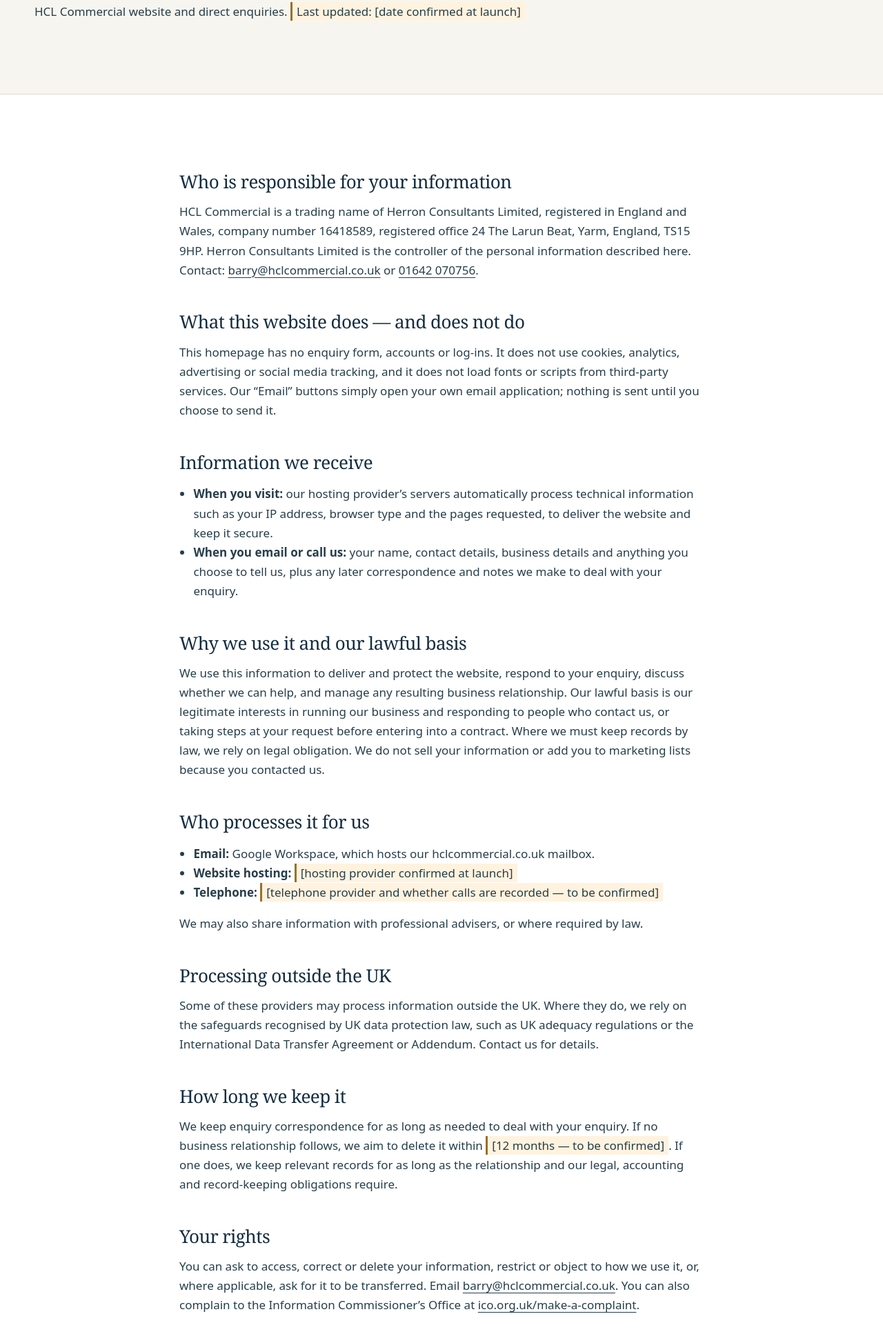
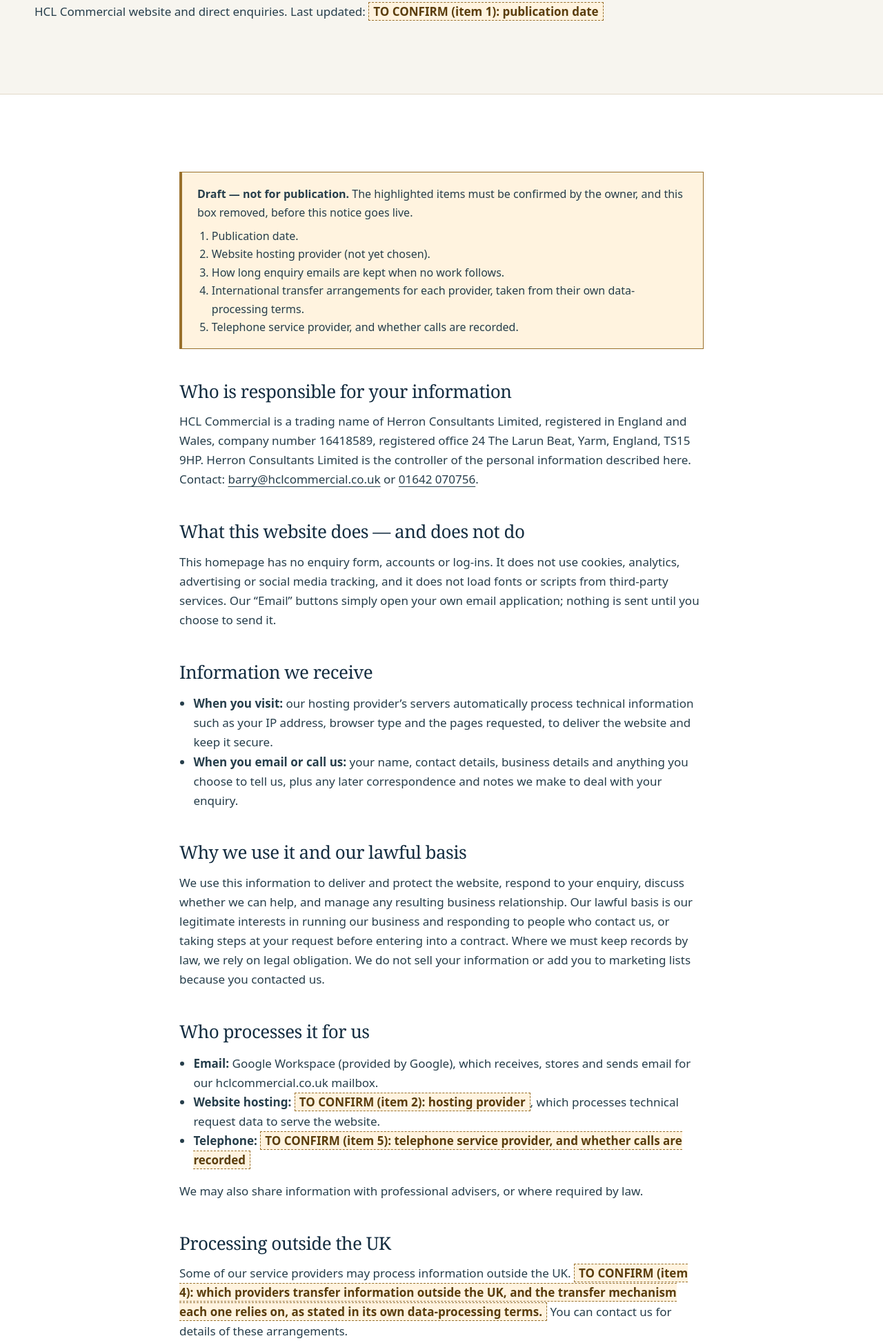
Before and after one commit to HCLBrokerReset/hcl-commercial, a plain HTML site: page privacy.html in a window 1280 px wide. Shown: the part 310-2257 px from the top of the page at 69% size. Drawn offline with Linux system fonts and the light colour scheme.

Commit message:
Sharpen bottleneck-focused enquiry CTA; flag all privacy notice items for confirmation
Contact section now centres on identifying the customer-acquisition or
operational bottleneck, with a prefilled email. Privacy notice: email
provider stated from DNS evidence (Google Workspace MX, SPF and DKIM);
hosting, telephone, retention, transfers and date clearly flagged rather
than assumed.

Co-Authored-By: Claude Opus 5.5 <noreply@anthropic.com>
Claude-Session: https://claude.ai/code/session_015TDRzXbmx8nyX2UamtDBeA

```diff
--- a/assets/home.css
+++ b/assets/home.css
@@ -208,3 +208,16 @@ img { max-width: 100%; }
   .site-header, .menu-toggle, .hero-actions { display: none !important; }
   .approach, .hero-panel, .sector-card, .site-footer { background: none !important; color: #000 !important; }
 }
+/* Draft-only markers on the privacy page — remove with the draft box before launch */
+.draft-box { background: #fff3df; border: 1px solid var(--gold); border-left-width: 4px; padding: 18px 22px; margin-bottom: 40px; font-size: 16px; }
+.draft-box ol { margin: 8px 0 0; padding-left: 1.3em; }
+.draft-box p { margin: 0; }
+mark.todo { background: #fff3df; color: #5a3d0c; border: 1px dashed var(--gold); padding: 1px 6px; font-weight: 600; }
+/* Enquiry call to action */
+.hero-note { margin: 22px 0 0; font-size: 15px; color: var(--muted); max-width: 520px; }
+.cta-steps { list-style: none; counter-reset: cta; margin: 26px 0 0; padding: 0; }
+.cta-steps li { counter-increment: cta; position: relative; padding: 12px 0 12px 48px; border-top: 1px solid var(--line); }
+.cta-steps li::before { content: counter(cta); position: absolute; left: 0; top: 11px; width: 32px; height: 32px; border-radius: 50%; background: var(--navy); color: #fff; font: 15px/32px var(--serif); text-align: center; }
+.cta-steps strong { color: var(--navy); }
+.contact-card-title { font-family: var(--serif); font-size: 24px; line-height: 1.25; color: var(--navy); text-align: center; margin-bottom: 20px; }
+@media (max-width: 600px) { .hero-note { text-align: left; } }
--- a/privacy.html
+++ b/privacy.html
@@ -36,12 +36,23 @@
       <div class="wrap">
         <p class="eyebrow">Legal</p>
         <h1>Privacy notice</h1>
-        <p>HCL Commercial website and direct enquiries. <span class="placeholder">Last updated: [date confirmed at launch]</span></p>
+        <p>HCL Commercial website and direct enquiries. Last updated: <mark class="todo">TO CONFIRM (item 1): publication date</mark></p>
       </div>
     </div>
 
     <section class="section">
       <div class="wrap policy">
+        <div class="draft-box" role="note" aria-labelledby="draft-title">
+          <p id="draft-title"><strong>Draft — not for publication.</strong> The highlighted items must be confirmed by the owner, and this box removed, before this notice goes live.</p>
+          <ol>
+            <li>Publication date.</li>
+            <li>Website hosting provider (not yet chosen).</li>
+            <li>How long enquiry emails are kept when no work follows.</li>
+            <li>International transfer arrangements for each provider, taken from their own data-processing terms.</li>
+            <li>Telephone service provider, and whether calls are recorded.</li>
+          </ol>
+        </div>
+
         <h2>Who is responsible for your information</h2>
         <p>
           HCL Commercial is a trading name of Herron Consultants Limited, registered in England and
@@ -77,25 +88,27 @@
 
         <h2>Who processes it for us</h2>
         <ul>
-          <li><strong>Email:</strong> Google Workspace, which hosts our hclcommercial.co.uk mailbox.</li>
-          <li><strong>Website hosting:</strong> <span class="placeholder">[hosting provider confirmed at launch]</span></li>
-          <li><strong>Telephone:</strong> <span class="placeholder">[telephone provider and whether calls are recorded — to be confirmed]</span></li>
+          <li><strong>Email:</strong> Google Workspace (provided by Google), which receives, stores and sends email for our hclcommercial.co.uk mailbox.</li>
+          <li><strong>Website hosting:</strong> <mark class="todo">TO CONFIRM (item 2): hosting provider</mark>, which processes technical request data to serve the website.</li>
+          <li><strong>Telephone:</strong> <mark class="todo">TO CONFIRM (item 5): telephone service provider, and whether calls are recorded</mark></li>
         </ul>
         <p>We may also share information with professional advisers, or where required by law.</p>
 
         <h2>Processing outside the UK</h2>
         <p>
-          Some of these providers may process information outside the UK. Where they do, we rely on the
-          safeguards recognised by UK data protection law, such as UK adequacy regulations or the
-          International Data Transfer Agreement or Addendum. Contact us for details.
+          Some of our service providers may process information outside the UK.
+          <mark class="todo">TO CONFIRM (item 4): which providers transfer information outside the UK,
+          and the transfer mechanism each one relies on, as stated in its own data-processing terms.</mark>
+          You can contact us for details of these arrangements.
         </p>
 
         <h2>How long we keep it</h2>
         <p>
-          We keep enquiry correspondence for as long as needed to deal with your enquiry. If no business
-          relationship follows, we aim to delete it within <span class="placeholder">[12 months — to be confirmed]</span>.
-          If one does, we keep relevant records for as long as the relationship and our legal, accounting
-          and record-keeping obligations require.
+          We keep enquiry correspondence for as long as needed to deal with your enquiry.
+          If no business relationship follows, we delete it after
+          <mark class="todo">TO CONFIRM (item 3): retention period</mark>.
+          If a relationship does follow, we keep relevant records for as long as the relationship and our
+          legal, accounting and record-keeping obligations require.
         </p>
 
         <h2>Your rights</h2>
```
Also changed, not shown: index.html (+14 -8 lines).
